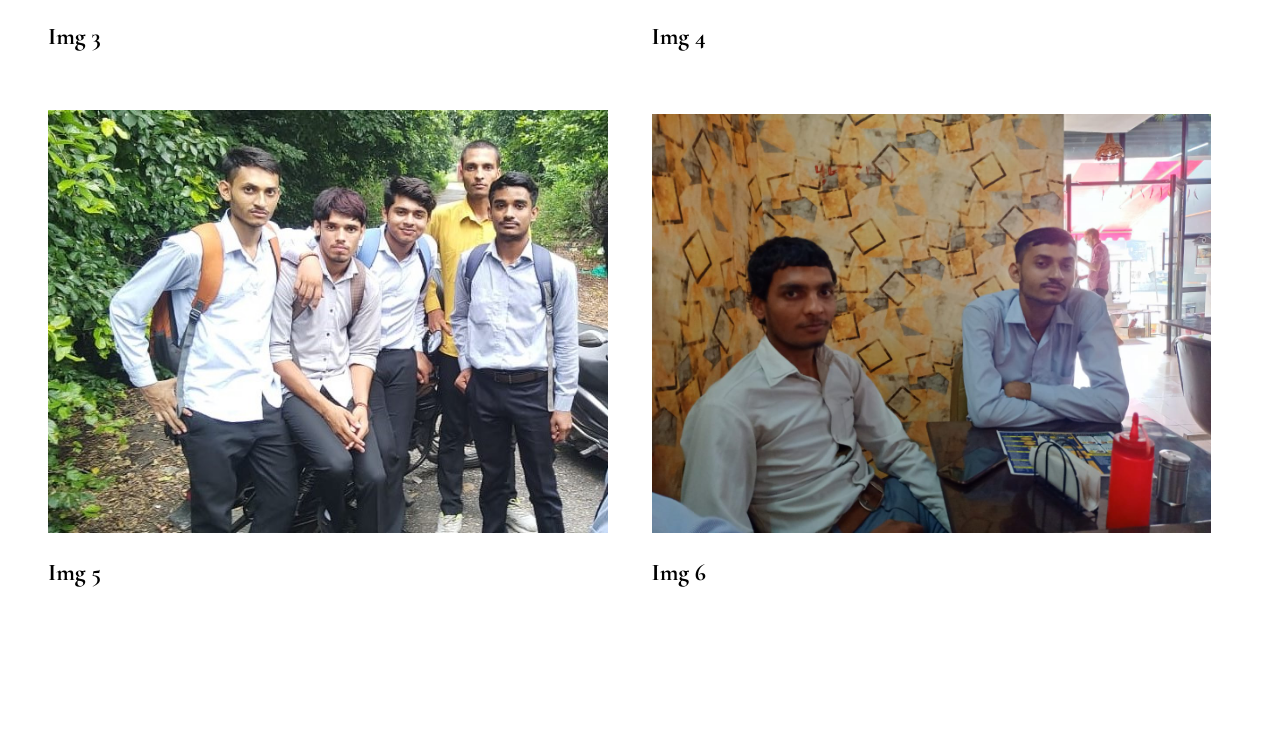
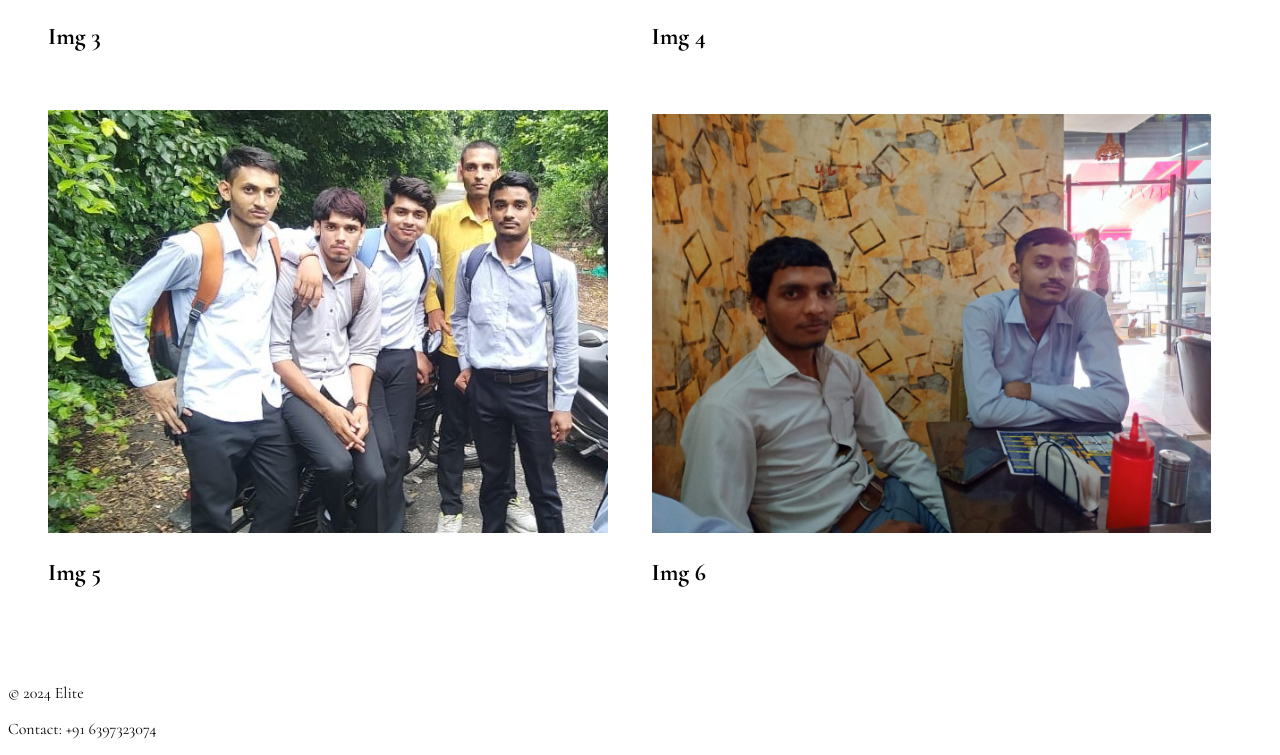
Before and after one commit to Princedn/Elite-Repository, a plain HTML site: page index.html in a window 1280 px wide. Shown: the part 1283-2038 px from the top of the page. Before the commit the page ends 1938 px from the top, so only its background shows below. Drawn offline with Linux system fonts and the light colour scheme.

Commit message:
Update index.html

```diff
--- a/index.html
+++ b/index.html
@@ -28,6 +28,11 @@
     <div class="cards"><img src="5.jpg" alt="Img5"><h1>Img 5</h1></div>
     <div class="cards"><img src="6.jpg" alt="Img6"><h1>Img 6</h1></div>
     </section>
+    <br>
+    <footer>
+        <p>© 2024 Elite</p>
+        <p>Contact: +91  6397323074</p>
+    </footer>
 
 </body>
 </html>
```
